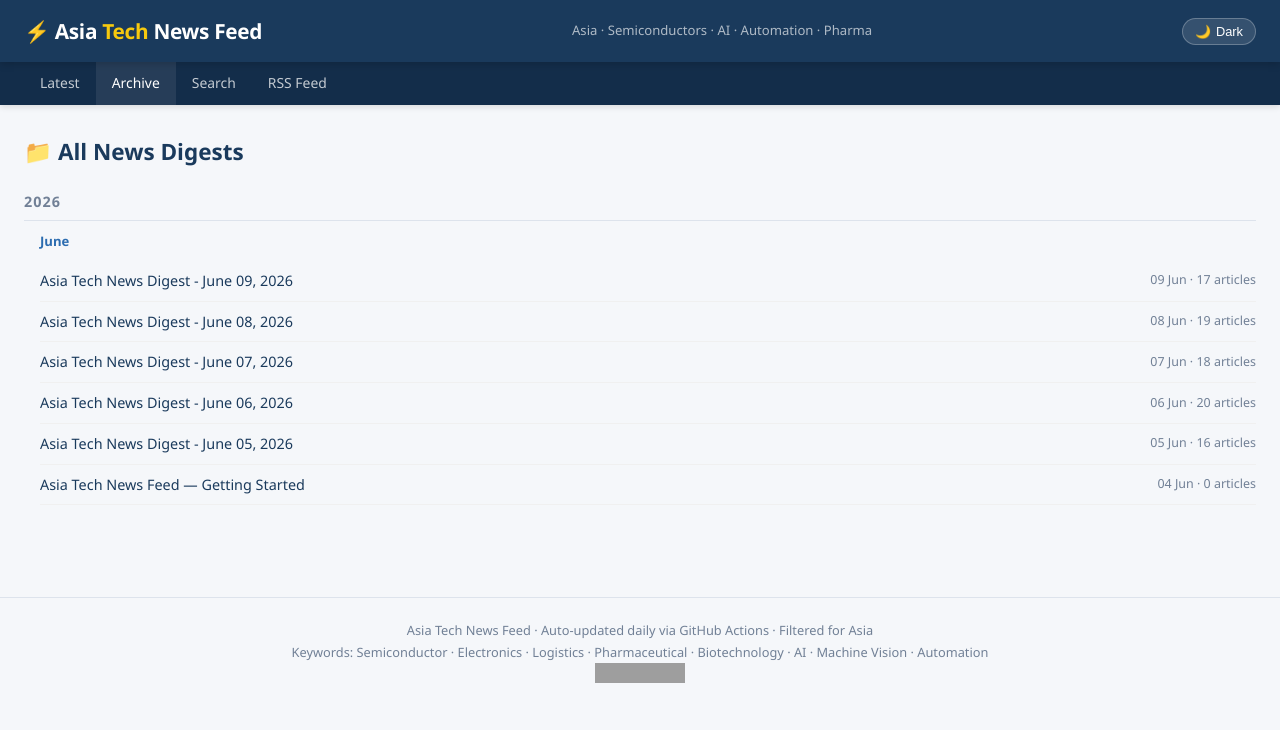
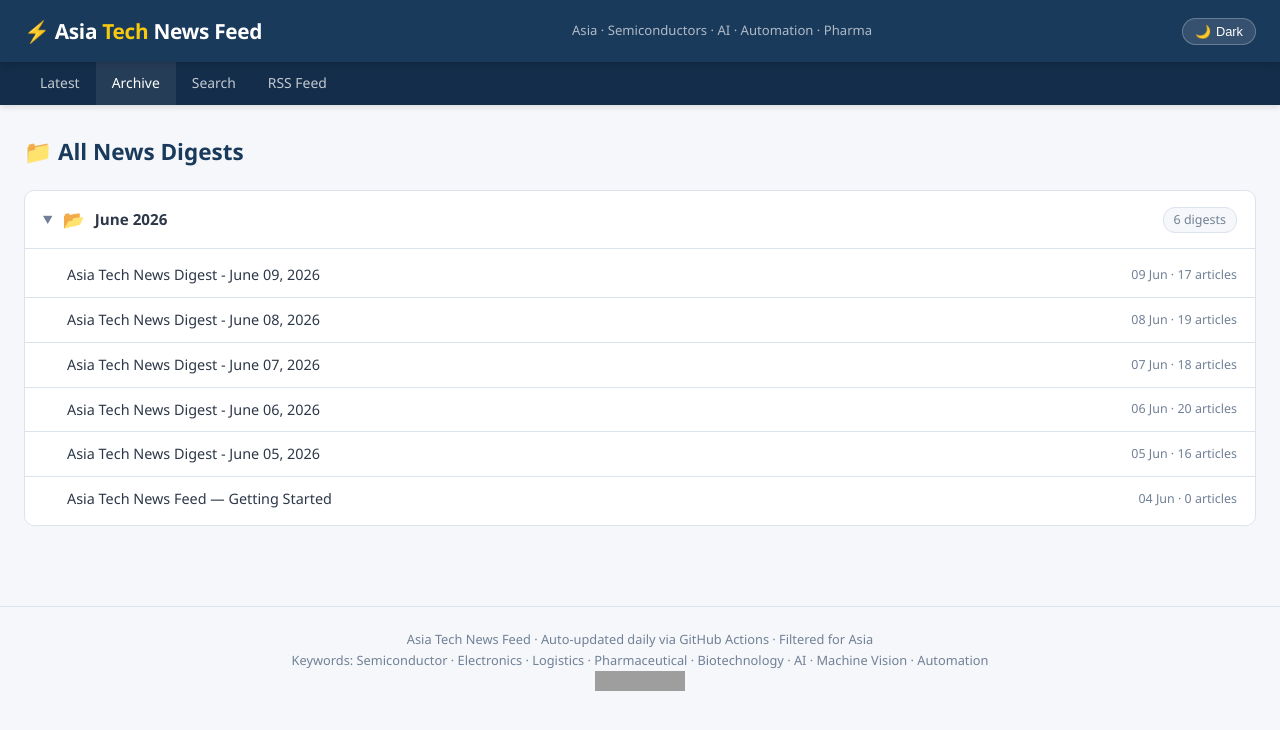
Before and after one commit to asiatechfeed/Asia-Tech-Feed, a Jekyll site: the page built from archive.md, in a window 1280 px wide. Shown: the top 730 px of the page. Built offline with Jekyll 4.4.1, drawn with Linux system fonts in a browser that asks for light colours; some of the changed lines change nothing that is shown; grey boxes are pictures that could not be loaded.

Commit message:
Update archive.md

```diff
--- a/archive.md
+++ b/archive.md
@@ -3,29 +3,100 @@
 title: Archive
 ---
 
-<h2 style="margin-bottom:20px; color:#1a3a5c;">&#128193; All News Digests</h2>
+<h2 style="margin-bottom:20px; color:#1a3a5c;">📁 All News Digests</h2>
 
 {% assign postsByYear = site.posts | group_by_exp: "post", "post.date | date: '%Y'" %}
 {% for year in postsByYear %}
-<div style="margin-bottom:24px;">
-  <h3 style="color:#718096; font-size:0.9rem; font-weight:700; letter-spacing:1px; text-transform:uppercase; margin-bottom:10px; border-bottom:1px solid #dde3ec; padding-bottom:6px;">
-    {{ year.name }}
-  </h3>
-  {% assign postsByMonth = year.items | group_by_exp: "post", "post.date | date: '%B'" %}
-  {% for month in postsByMonth %}
-  <div style="margin-bottom:16px; padding-left:16px;">
-    <div style="font-size:0.82rem; color:#2b6cb0; font-weight:600; margin-bottom:8px;">{{ month.name }}</div>
+
+{% assign postsByMonth = year.items | group_by_exp: "post", "post.date | date: '%B %Y'" %}
+{% for month in postsByMonth %}
+<details class="archive-folder" {% if forloop.first and forloop.parentloop.first %}open{% endif %}>
+  <summary class="archive-folder-title">
+    <span class="folder-icon">📂</span>
+    <span class="folder-name">{{ month.name }}</span>
+    <span class="folder-count">{{ month.items | size }} digest{% if month.items.size != 1 %}s{% endif %}</span>
+  </summary>
+  <div class="archive-folder-body">
     {% for post in month.items %}
-    <div style="padding:8px 0; border-bottom:1px solid #f0f0f0; display:flex; justify-content:space-between; align-items:center;">
-      <a href="{{ post.url | relative_url }}" style="color:#1a3a5c; text-decoration:none; font-size:0.9rem;">
-        {{ post.title }}
-      </a>
-      <span style="font-size:0.78rem; color:#718096; margin-left:12px; white-space:nowrap;">
-        {{ post.date | date: "%d %b" }} &middot; {{ post.articles_count | default: 0 }} articles
-      </span>
+    <div class="archive-row">
+      <a href="{{ post.url | relative_url }}" class="archive-link">{{ post.title }}</a>
+      <span class="archive-meta">{{ post.date | date: "%d %b" }} &middot; {{ post.articles_count | default: 0 }} articles</span>
     </div>
     {% endfor %}
   </div>
-  {% endfor %}
-</div>
+</details>
 {% endfor %}
+
+{% endfor %}
+
+<style>
+.archive-folder {
+  background: var(--card-bg, #fff);
+  border: 1px solid var(--border, #dde3ec);
+  border-radius: 10px;
+  margin-bottom: 12px;
+  overflow: hidden;
+}
+.archive-folder-title {
+  display: flex;
+  align-items: center;
+  gap: 10px;
+  padding: 14px 18px;
+  cursor: pointer;
+  list-style: none;
+  user-select: none;
+  font-weight: 600;
+  color: var(--text, #1a3a5c);
+  font-size: 0.95rem;
+}
+.archive-folder-title::-webkit-details-marker { display: none; }
+.archive-folder-title::before {
+  content: '▶';
+  font-size: 0.65rem;
+  color: #718096;
+  transition: transform 0.2s;
+  flex-shrink: 0;
+}
+details[open] > .archive-folder-title::before { transform: rotate(90deg); }
+.folder-icon { font-size: 1.1rem; }
+.folder-name { flex: 1; }
+.folder-count {
+  font-size: 0.78rem;
+  color: #718096;
+  font-weight: 400;
+  background: var(--bg, #f7f9fc);
+  border: 1px solid var(--border, #dde3ec);
+  border-radius: 12px;
+  padding: 2px 10px;
+}
+.archive-folder-body {
+  border-top: 1px solid var(--border, #dde3ec);
+  padding: 4px 0;
+}
+.archive-row {
+  display: flex;
+  justify-content: space-between;
+  align-items: center;
+  padding: 10px 18px 10px 42px;
+  border-bottom: 1px solid var(--border, #f0f4f8);
+}
+.archive-row:last-child { border-bottom: none; }
+.archive-link {
+  color: var(--text, #1a3a5c);
+  text-decoration: none;
+  font-size: 0.9rem;
+}
+.archive-link:hover { color: #2b6cb0; text-decoration: underline; }
+.archive-meta {
+  font-size: 0.78rem;
+  color: #718096;
+  white-space: nowrap;
+  margin-left: 12px;
+}
+html.dark .archive-folder { background: var(--card-bg); border-color: #334; }
+html.dark .archive-folder-title { color: var(--text); }
+html.dark .folder-count { background: #1a2035; border-color: #334; }
+html.dark .archive-folder-body { border-top-color: #334; }
+html.dark .archive-row { border-bottom-color: #2a3045; }
+html.dark .archive-link { color: var(--text); }
+</style>
```
